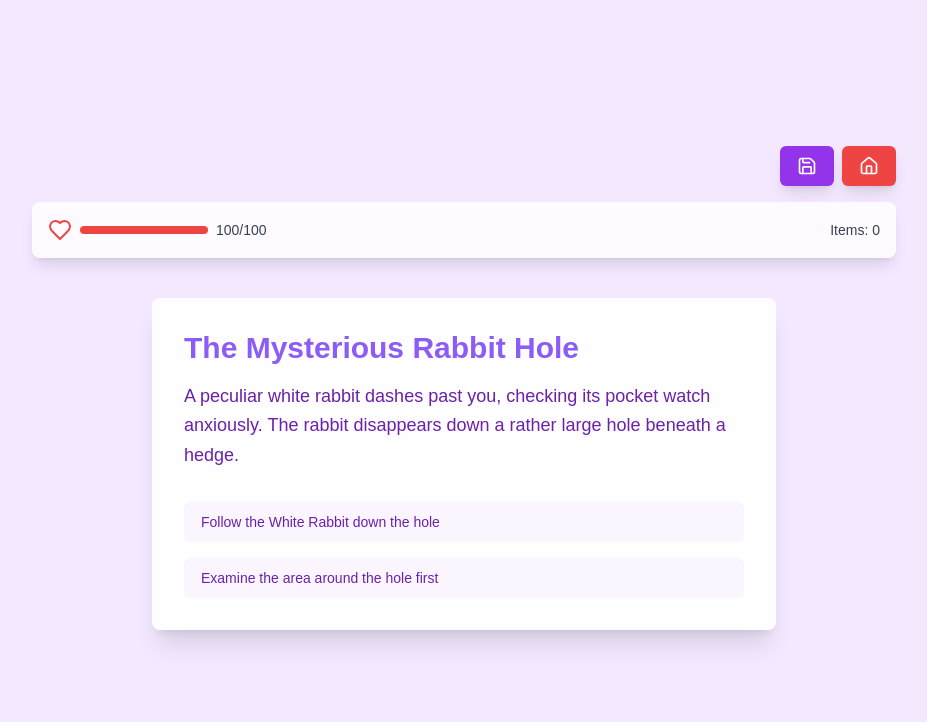
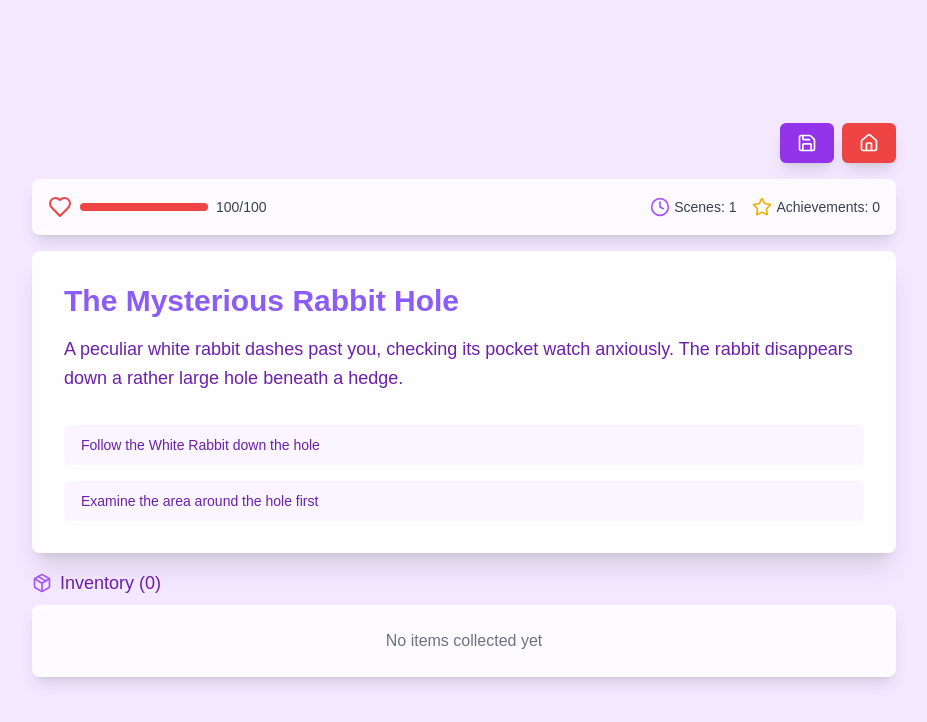
Before and after one commit to UBH-Fall-2024/ub-hacking-create-your-repo-here-internshipless, a React (Vite) app: page / in a window 1280 px wide. Both pictures are taken after a click on the button "Start Adventure". Shown: the top 722 px of the page, without its empty margins (176-1103 px from the left). Built offline with nearby package versions, Linux system fonts and the light colour scheme.

Commit message:
Added item inventory

```diff
--- a/src/components/game/GameContainer.jsx
+++ b/src/components/game/GameContainer.jsx
@@ -9,6 +9,7 @@ import DeathScreen from './DeathScreen';
 import { useState } from 'react';
 import SaveLoadMenu from './SaveLoadMenu';
 import { saveManager } from '../../utils/saveManager';
+import InventoryBar from './InventoryBar';
 
 const ConfirmDialog = ({ message, onConfirm, onCancel }) => (
   <div className="fixed inset-0 bg-black/50 backdrop-blur-sm z-50
@@ -149,6 +150,7 @@ function GameContainer() {
         <div className="mt-4">
           <Scene />
         </div>
+        <InventoryBar />
       </div>
     </div>
   );
--- a/src/components/game/InventoryBar.jsx
+++ b/src/components/game/InventoryBar.jsx
@@ -0,0 +1,82 @@
+import React, { useState } from 'react';
+import { useGameState } from '../../context/GameContext';
+import { items } from '../../data/items';
+import { Package } from 'lucide-react';
+
+function InventoryBar() {
+  const { player } = useGameState();
+  const [selectedItem, setSelectedItem] = useState(null);
+
+  const handleItemClick = (itemId) => {
+    setSelectedItem(itemId === selectedItem ? null : itemId);
+  };
+
+  return (
+    <div className="mt-4">
+      {/* Inventory Header */}
+      <div className="flex items-center gap-2 mb-2">
+        <Package className="w-5 h-5 text-purple-500" />
+        <h3 className="text-lg font-medium text-purple-800">
+          Inventory ({player.inventory.length})
+        </h3>
+      </div>
+
+      {/* Inventory Grid */}
+      <div className="bg-white/80 backdrop-blur-sm rounded-lg shadow-lg p-4">
+        {player.inventory.length === 0 ? (
+          <div className="text-center text-gray-500 py-2">
+            No items collected yet
+          </div>
+        ) : (
+          <div className="grid grid-cols-4 gap-4">
+            {player.inventory.map(itemId => {
+              const item = items[itemId];
+              const isSelected = selectedItem === itemId;
+
+              return (
+                <div
+                  key={itemId}
+                  onClick={() => handleItemClick(itemId)}
+                  className={`relative p-4 rounded-lg cursor-pointer
+                             transition-all duration-300
+                             ${isSelected
+                               ? 'bg-purple-100 ring-2 ring-purple-500'
+                               : 'bg-purple-50 hover:bg-purple-100'
+                             }`}
+                >
+                  <div className="text-center">
+                    <div className="text-2xl mb-1">{item.icon || '📦'}</div>
+                    <div className="text-sm font-medium text-purple-800">
+                      {item.name}
+                    </div>
+                  </div>
+
+                  {/* Item Details (shown when selected) */}
+                  {isSelected && (
+                    <div className="absolute left-0 top-full mt-2 p-4
+                                  bg-white rounded-lg shadow-xl z-10
+                                  w-48 text-sm">
+                      <h4 className="font-bold text-purple-800 mb-2">
+                        {item.name}
+                      </h4>
+                      <p className="text-gray-600">
+                        {item.description}
+                      </p>
+                      {item.usable && (
+                        <div className="mt-2 text-purple-600 text-xs">
+                          Click to use
+                        </div>
+                      )}
+                    </div>
+                  )}
+                </div>
+              );
+            })}
+          </div>
+        )}
+      </div>
+    </div>
+  );
+}
+
+export default InventoryBar;
--- a/src/components/game/Scene.jsx
+++ b/src/components/game/Scene.jsx
@@ -37,39 +37,43 @@ function Scene() {
   if (!currentScene) return null;
 
   return (
-    <div className="w-full max-w-2xl mx-auto p-6">
-      {/* Scene Content */}
     <div className="bg-white/90 backdrop-blur-sm rounded-lg shadow-xl p-8 animate-fade-in">
+      {/* Scene Title */}
       <h2 className="text-3xl font-bold text-wonderland-primary mb-4">
         {currentScene.title}
       </h2>
 
+      {/* Scene Description */}
       <p className="text-lg text-purple-800 leading-relaxed mb-8">
         {currentScene.description}
       </p>
 
       {/* Choices */}
       <div className="space-y-4">
-          {currentScene.choices.map((choice, index) => (
+        {currentScene.choices.map((choice, index) => {
+          const isDisabled = choice.requirements && !meetsRequirements(choice.requirements, gameState);
+
+          return (
             <Button
               key={index}
               onClick={() => handleChoice(choice)}
-              className="w-full text-left p-4 hover:translate-x-1
-                         transition-all duration-300 bg-purple-50
-                         hover:bg-purple-100 text-purple-800
-                         flex items-center justify-between group"
-              disabled={
-                choice.requirements &&
-                !meetsRequirements(choice.requirements, gameState)
-              }
+              disabled={isDisabled}
+              className={`w-full text-left p-4 transition-all duration-300
+                         flex items-center justify-between group
+                         ${isDisabled
+                           ? 'bg-gray-100 text-gray-500 cursor-not-allowed'
+                           : 'bg-purple-50 hover:bg-purple-100 text-purple-800 hover:translate-x-1'
+                         }`}
             >
               <span>{choice.text}</span>
+              {!isDisabled && (
                 <span className="opacity-0 group-hover:opacity-100 transition-opacity">
                   →
                 </span>
+              )}
             </Button>
-          ))}
-        </div>
+          );
+        })}
       </div>
     </div>
   );
--- a/src/components/game/StatusBar.jsx
+++ b/src/components/game/StatusBar.jsx
@@ -1,16 +1,18 @@
 import React from 'react';
 import { useGameState } from '../../context/GameContext';
-import { Heart } from 'lucide-react';
+import { Heart, Clock, Star } from 'lucide-react';
 
 function StatusBar() {
-  const { player } = useGameState();
+  const { player, gameProgress } = useGameState();
 
   return (
     <div className="bg-white/80 backdrop-blur-sm rounded-lg shadow-lg p-4
                     flex items-center justify-between">
-      {/* Health */}
+      {/* Health Bar */}
       <div className="flex items-center gap-2">
-        <Heart className={`w-6 h-6 ${player.health > 50 ? 'text-red-500' : 'text-red-300'}`} />
+        <Heart className={`w-6 h-6 ${
+          player.health > 50 ? 'text-red-500' : 'text-red-300'
+        }`} />
         <div className="w-32 h-2 bg-gray-200 rounded-full overflow-hidden">
           <div
             className="h-full bg-red-500 transition-all duration-500"
@@ -22,9 +24,23 @@ function StatusBar() {
         </span>
       </div>
 
-      {/* Inventory count */}
-      <div className="text-sm font-medium text-gray-700">
-        Items: {player.inventory.length}
+      {/* Progress Stats */}
+      <div className="flex items-center gap-4">
+        {/* Visited Scenes */}
+        <div className="flex items-center gap-1">
+          <Clock className="w-5 h-5 text-purple-500" />
+          <span className="text-sm font-medium text-gray-700">
+            Scenes: {gameProgress.visitedScenes.length}
+          </span>
+        </div>
+
+        {/* Achievements */}
+        <div className="flex items-center gap-1">
+          <Star className="w-5 h-5 text-yellow-500" />
+          <span className="text-sm font-medium text-gray-700">
+            Achievements: {gameProgress.unlockedAchievements.length}
+          </span>
+        </div>
       </div>
     </div>
   );
```
Lines whose indentation alone changed are shown as unchanged.
